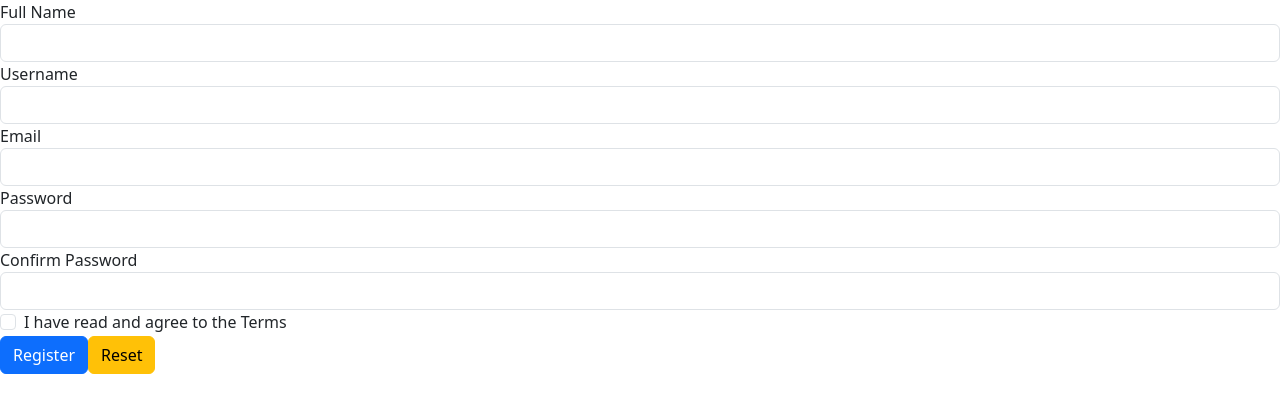
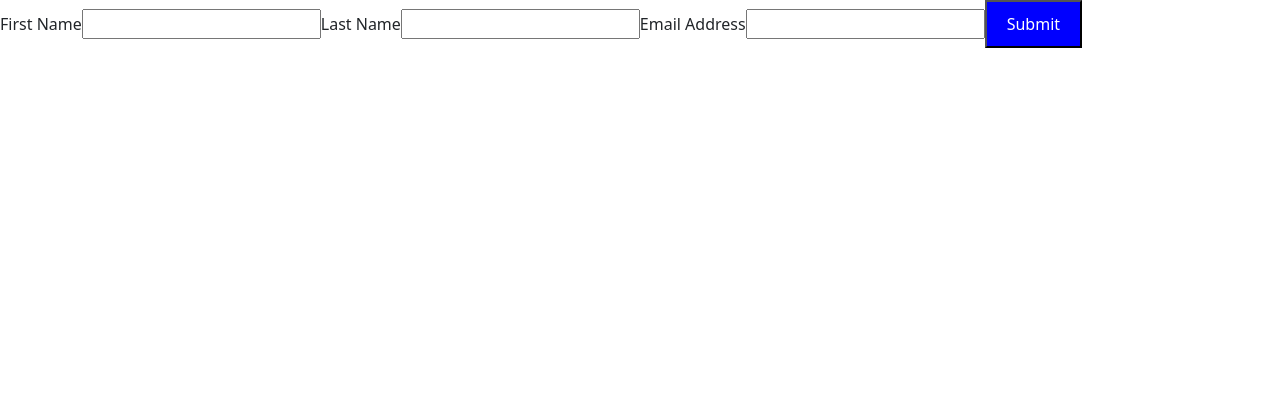
Before and after one commit to divyesh2123/myapp-master-123, a React (Create React App) app: page / in a window 1280 px wide. Shown: the top 412 px of the page. Built offline with nearby package versions, Linux system fonts and the light colour scheme.

Commit message:
This is the changes for formik

```diff
--- /dev/null
+++ b/src/FormWithBoostrap.js
@@ -0,0 +1,120 @@
+import React from 'react'
+import { Formik } from 'formik'
+import Button from 'react-bootstrap/Button';
+import Form from 'react-bootstrap/Form';
+import * as Yup from 'yup';
+
+
+export const FormWithBoostrap = () => {
+
+
+  const  validation = ()=>{
+
+    return Yup.object().shape({
+      firstName: Yup.string().required('firstName is required'),
+      lastName: Yup.string()
+          .required('lastName is required')
+          .min(6, 'Username must be at least 6 characters')
+          .max(20, 'Username must not exceed 20 characters'),
+
+
+      });
+
+
+  }
+
+
+  return (
+    <div>
+    <h1>Sign Up</h1>
+
+    <Formik initialValues={{
+
+firstName : "",
+lastName :""
+}}
+
+validationSchema={validation}
+
+
+    onSubmit={(values,{setSubmitting})=>{
+
+
+        console.log(values)
+
+    }}
+    >
+        {
+           (
+
+            {values,
+                errors,
+                touched,
+                handleChange,
+                handleBlur,
+                handleSubmit,
+                isSubmitting }
+
+           )=>(
+
+
+
+            <Form onSubmit={handleSubmit}>
+                {console.log(errors)}
+
+            <Form.Group className="mb-3" controlId="formBasicEmail">
+            <Form.Label>FirstName</Form.Label>
+            <Form.Control type="text"
+            placeholder="Enter text"
+            name='firstName'
+            value={values.firstName}
+            onChange={handleChange}
+            onBlur={handleBlur}
+            className={(touched.firstName) && errors.firstName ? "error" : null}
+            />
+            <Form.Text className="text-muted">
+
+            {touched.firstName && errors.firstName ? (
+  <div className="error-message">{errors.firstName}</div>
+): null}
+
+            </Form.Text>
+          </Form.Group>
+
+          <Form.Group className="mb-3" controlId="formBasicEmail">
+            <Form.Label>LastName</Form.Label>
+            <Form.Control
+             type="text"
+             value={values.lastName}
+             onChange={handleChange}
+             onBlur={handleBlur}
+             name='lastName'
+             placeholder="Enter email"
+
+             className={touched.lastName && errors.lastName ? "error" : null}
+             />
+            <Form.Text className="text-muted">
+              We'll never share your email with anyone else.
+            </Form.Text>
+          </Form.Group>
+
+
+
+
+
+    <button type="submit">Submit</button>
+
+            </Form>
+
+
+
+           )
+
+        }
+
+
+    </Formik>
+
+</div>
+  )
+}
--- /dev/null
+++ b/src/MyFormUser.js
@@ -0,0 +1,71 @@
+import { useFormik } from 'formik';
+import React from 'react'
+import * as Yup from 'yup';
+export default function MyFormUser() {
+
+    const  validation = ()=>{
+
+        return Yup.object().shape({
+            firstName: Yup.string().required('Fullname is required'),
+            lastName: Yup.string()
+              .required('Username is required')
+              .min(6, 'Username must be at least 6 characters')
+              .max(20, 'Username must not exceed 20 characters'),
+            email: Yup.string()
+              .required('Email is required')
+              .email('Email is invalid'),
+
+
+          });
+
+
+      }
+
+    const formik = useFormik({
+        initialValues: {
+          firstName: '',
+          lastName: '',
+          email: '',
+        },
+        validationSchema:validation,
+        onSubmit: values => {
+          alert(JSON.stringify(values, null, 2));
+        },
+      });
+
+  return (
+    <form onSubmit={formik.handleSubmit}>
+       <label htmlFor="firstName">First Name</label>
+       <input
+         id="firstName"
+         name="firstName"
+         type="text"
+         onChange={formik.handleChange}
+         value={formik.values.firstName}
+       />
+
+
+{formik.touched.firstName && formik.errors.firstName ? (
+  <div className="error-message">{formik.errors.firstName}</div>): null}
+
+
+       <label htmlFor="lastName">Last Name</label>
+       <input
+         id="lastName"
+         name="lastName"
+         type="text"
+         onChange={formik.handleChange}
+         value={formik.values.lastName}
+       />
+       <label htmlFor="email">Email Address</label>
+       <input
+         id="email"
+         name="email"
+         type="email"
+         onChange={formik.handleChange}
+         value={formik.values.email}
+       />
+       <button type="submit">Submit</button>
+     </form>
+  )
+}
--- a/src/index.css
+++ b/src/index.css
@@ -20,3 +20,7 @@ button{
   background-color:blue;
   color: white;
 }
+.error
+{
+  border: 2px solid #FF6565 !important;
+}
--- a/src/index.js
+++ b/src/index.js
@@ -15,11 +15,13 @@ import SingUpForm from './SingUpForm';
 import AutoLayoutExample from './AutoLayoutExample';
 import DataManagement from './DataManagement';
 import CustomerData from './CustomerData';
+import { FormWithBoostrap } from './FormWithBoostrap';
+import MyFormUser from './MyFormUser';
 
 const root = ReactDOM.createRoot(document.getElementById('root'));
 root.render(
   <React.StrictMode>
-    <CustomerData />
+    <MyFormUser />
   </React.StrictMode>
 );
 
```
